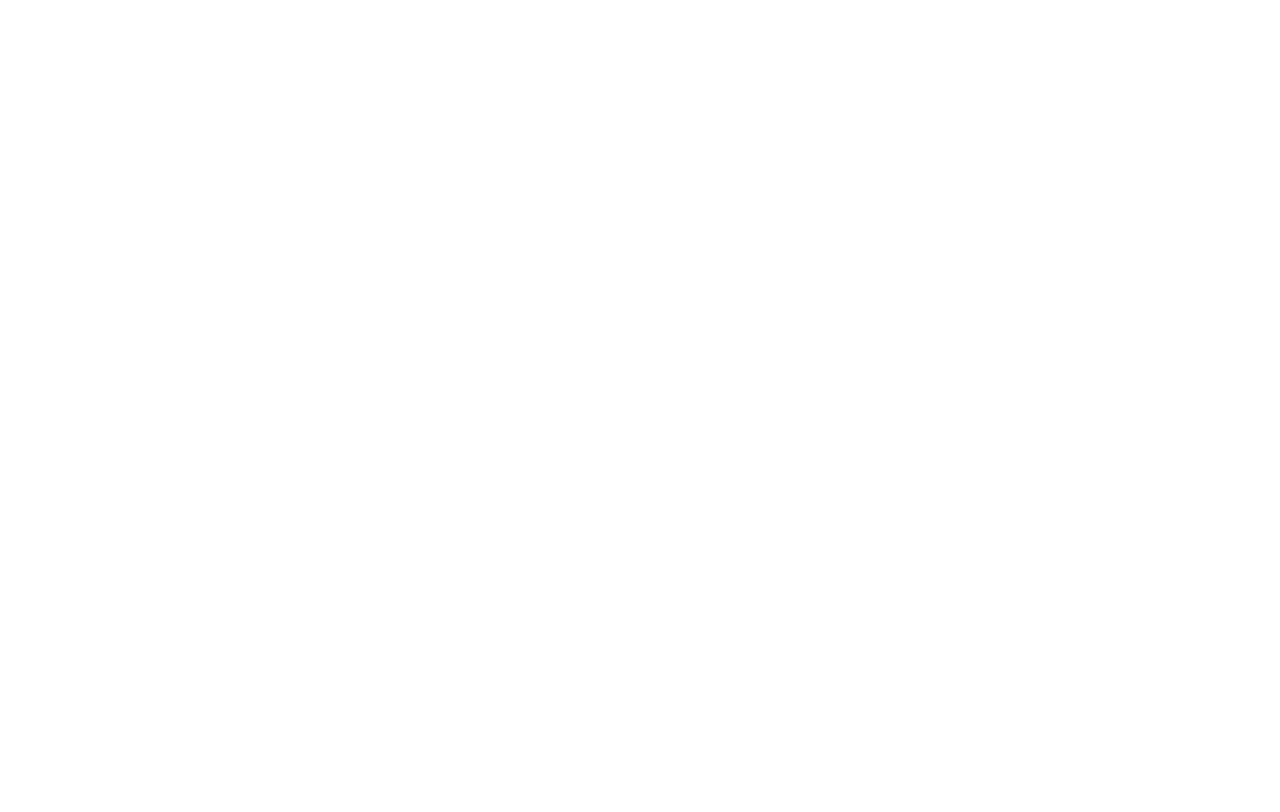
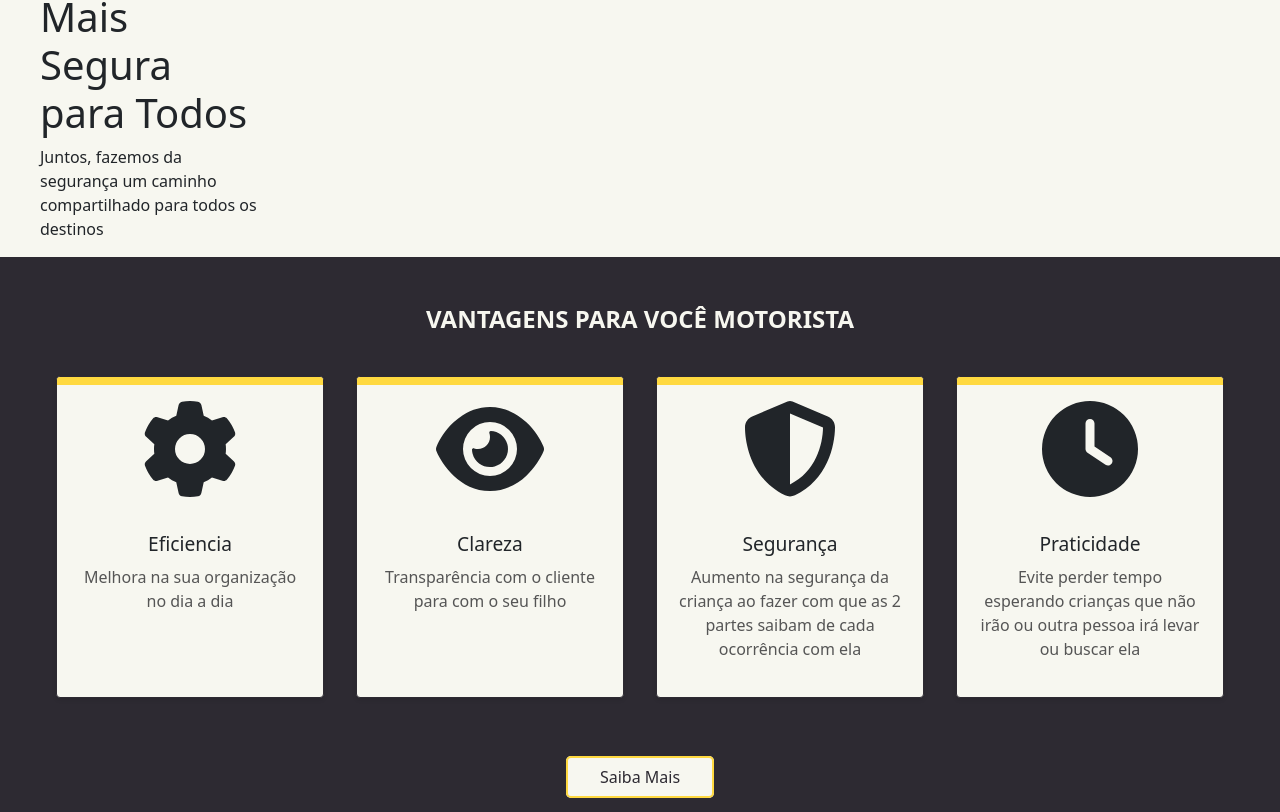
Before and after one commit to Safe-Ride/site-institucional, a React (Create React App) app in the folder react/site-institucional/: page /responsavel in a window 1280 px wide. Before the commit this address had no page. Shown: the part 347-1159 px from the top of the page. Before the commit the page ends 800 px from the top, so only its background shows below. Built offline with nearby package versions, Linux system fonts and the light colour scheme.

Commit message:
início tela responsavel

```diff
--- a/react/site-institucional/src/pages/home/Home.jsx
+++ b/react/site-institucional/src/pages/home/Home.jsx
@@ -5,11 +5,6 @@
 import Card from "../../components/cards/Cards";
 import { FontAwesomeIcon } from '@fortawesome/react-fontawesome';
 import { faGear, faEye, faShieldHalved, faClock } from '@fortawesome/free-solid-svg-icons';
-
-
-
-
-
 
 
 const Home = () => {
--- /dev/null
+++ b/react/site-institucional/src/pages/responsavel/Responsavel.jsx
@@ -0,0 +1,175 @@
+import React from "react";
+import styles from "./Responsavel.module.css";
+import Header from "../../components/Header/Header";
+import Van from "../../utils/assets/van-escolar.png"
+import Card from "../../components/cards/Cards";
+import { FontAwesomeIcon } from '@fortawesome/react-fontawesome';
+import { faGear, faEye, faShieldHalved, faClock } from '@fortawesome/free-solid-svg-icons';
+
+const Responsavel = () => {
+  return (
+    <>
+      <Header />
+      <div className={styles["banner-responsavel"]}>
+        <div className={styles["container"]}>
+          <div className={styles["titlepage"]}>
+            <h1>
+              Segurança em Movimento: Por uma Viagem Mais Segura para
+                Todos
+            </h1>
+            <p className={styles["pt-2"]}>
+              Juntos, fazemos da segurança um caminho compartilhado para todos
+              os destinos
+            </p>
+          </div>
+          {/* <div className={styles["img-van"]}>
+            <img className={styles["img-Banner"]} src={Van} alt="Van Escolar" />
+          </div> */}
+        </div>
+      </div>
+      <div className={styles["vantagens-motorista"]}>
+        <div className={styles["container"]}>
+          <h2 className={styles["title"]}>
+            <strong>Vantagens para você motorista</strong>
+          </h2>
+          <div className={styles['row']}>
+            <Card
+              image={<FontAwesomeIcon icon={faGear} size="6x" />}
+              alt="Imagem do Card de eficiencia"
+              title="Eficiencia "
+              description="Melhora na sua organização no dia a dia"
+            />
+            <Card
+              image={<FontAwesomeIcon icon={faEye} size="6x" />}
+              alt="Imagem do Card de Clareza"
+              title="Clareza "
+              description="Transparência com o cliente para com o seu filho"
+            />
+            <Card
+              image={<FontAwesomeIcon icon={faShieldHalved} size="6x" />}
+              alt="Imagem do Card de Segurança"
+              title="Segurança "
+              description="Aumento na segurança da criança ao fazer com que as 2 partes saibam de cada ocorrência com ela"
+            />
+            <Card
+              image={<FontAwesomeIcon icon={faClock} size="6x" />}
+              alt="Imagem do Card de Praticidade"
+              title="Praticidade "
+              description="Evite perder tempo esperando crianças que não irão ou outra pessoa irá levar ou buscar ela"
+            />
+          </div>
+            <div className={styles['btn']}>
+              <a href="#" className={styles['btn-white']}>Saiba Mais</a>
+            </div>
+        </div>
+      </div>
+      {/* <div class="brand_color">
+        <div class="container">
+          <div class="row">
+            <div class="col-md-12">
+              <div class="titlepage">
+                <h2>SafeRide Tracker</h2>
+              </div>
+            </div>
+          </div>
+          <div class="row">
+            <div class="col-xl-6 col-lg-6 col-md-12 col-sm-12">
+              <div class="about_box">
+                <figure><img src="images/criancas-van.png" /></figure>
+              </div>
+            </div>
+            <div class="col-xl-6 col-lg-6 col-md-12 col-sm-12">
+              <div class="about_box">
+
+                <h2>Com o SafeRide Tracker, você sabe quando seu filho entra na van escolar e chega à escola,
+                  proporcionando tranquilidade enquanto segue seu dia! .</h2>
+              </div>
+            </div>
+          </div>
+        </div>
+
+      </div>
+
+
+      <div class="about">
+        <div class="container">
+
+        </div>
+      </div>
+
+      <div class="whyschose">
+        <div class="container">
+
+          <div class="row">
+            <div class="col-md-7">
+              <div class="title">
+                <h2>Por que <strong class="black">nos escolher</strong></h2>
+                <span>Sabendo de toda a preocupação que um pai tem com o seu filho, criamos um produto para deixar
+                  essa preocupação um pouco menor!
+                  Com funções que vão te mostrar quando seu filho entrou na van e
+                  foi deixado na escola e um chat para melhorar sua comunicação com o motorista em caso de algum
+                  imprevisto ou notificar a ele uma possível falta. </span>
+              </div>
+            </div>
+          </div>
+        </div>
+      </div>
+      <div class="choose_bg">
+        <div class="container">
+          <div class="white_bg">
+            <div class="row">
+              <div class="col-xl-3 col-lg-3 col-md-6 col-sm-12">
+                <div class="for_box">
+                  <i><img src="icon/1.png" /></i>
+                  <h3>Tranquilidade</h3>
+                  <p>Fique mais tranquilo ao ser notificado sobre seu filho durante o seu trajeto para a escola </p>
+                </div>
+              </div>
+              <div class="col-xl-3 col-lg-3 col-md-6 col-sm-12">
+                <div class="for_box">
+                  <i><img src="icon/2.png" /></i>
+                  <h3>Segurança</h3>
+                  <p>A segurança do seu filho será aumentada ao ambas as partes estarem cientes da localização da
+                    criança durante o dia </p>
+                </div>
+              </div>
+              <div class="col-xl-3 col-lg-3 col-md-6 col-sm-12">
+                <div class="for_box">
+                  <i><img src="icon/3.png" /></i>
+                  <h3>Comunicação</h3>
+                  <p>Facilite a sua comunicação com o motorista por um meio mais diveto</p>
+                </div>
+              </div>
+
+            </div>
+          </div>
+        </div>
+      </div>
+
+      <div class="service">
+        <div class="container">
+          <div class="row">
+            <div class="col-md-8 ">
+              <div class="title">
+                <h2>Mais detalhes</h2>
+                <span>Entenda um pouco melhor nosso SafeRide Tracker</span>
+              </div>
+            </div>
+          </div>
+          <div class="row">
+            <div class="title">
+              <span>Oferecemos notificações exclusivas em tempo real, permitindo que você acompanhe cada ação do
+                motorista e saiba a localização do seu filho com apenas um olhar na barra de notificações. Além disso,
+                dentro do aplicativo, você terá acesso detalhado aos horários precisos. Facilitamos ainda mais sua
+                experiência ao disponibilizar boletos de pagamento no app, indicando quais foram pagos e quais estão
+                pendentes, eliminando preocupações relacionadas a pagamentos.</span>
+            </div>
+
+          </div>
+        </div>
+      </div> */}
+    </>
+
+  );
+};
+export default Responsavel;
--- /dev/null
+++ b/react/site-institucional/src/pages/responsavel/Responsavel.module.css
@@ -0,0 +1,168 @@
+:root {
+    --header-height: 3.5rem;
+    --h2-font-size: 1.25rem;
+    --small-font-size: 0.813rem;
+    --font-semi-bold: 600;
+    --z-tooltip: 10;
+    --z-fixed: 100;
+    --amarelo: #ffd940;
+    --amarelo-claro: #ffe990;
+    --branco: #f7f7f0;
+    --cinza: #41485d;
+    --preto: #2d2a32;
+    --fonte: 'Montserrat', sans-serif;
+}
+.banner-responsavel{
+    background-color: var(--branco);
+    width: 100%;
+
+}
+
+.container {
+    width: 100%;
+    margin: 0 auto;
+    max-width: 1200px;
+    display: grid;
+    grid-template-columns: repeat(12, 1fr);
+    grid-gap: 10px;
+
+}
+.banner-main .container{
+    padding-bottom: 2.5rem;
+}
+.banner-main-text{
+    grid-column: 1 / span 4;
+    margin-top: 3rem;
+    position: relative;
+    width: 100%;
+    min-height: 1px;
+}
+.text-uppercase{
+    text-transform: uppercase;
+    font-size: 32px;
+    font-weight:900;
+}
+.banner-main-text p{
+    margin: 0;
+    margin-top: 2rem;
+    font-weight: 300;
+    font-size: 16px;
+}
+.img-van{
+    display: flex;
+    grid-column: span 8;
+    justify-content: center;
+    align-items: center;
+
+}
+
+
+.img-Banner {
+    width: 100%;
+    max-width: 638px;
+    height: auto;
+    max-height: 369px;
+    object-fit: contain;
+}
+.button-container {
+    display: flex;
+    flex-direction: column;
+    align-items: center;
+    padding: 5px;
+    border-radius: 5px;
+}
+
+.button-container a {
+    margin: 10px 0;
+    width: 100%;
+    text-align: center;
+    color: white;
+    padding: 10px;
+    text-decoration: none;
+    border-radius: 5px;
+}
+
+.btn-yellow {
+    background-color: var(--amarelo);
+    color: var(--preto) !important;
+}
+
+.btn-black {
+    background-color: var(--preto);
+    border: 1px solid white;
+}
+.vantagens-motorista{
+    background-color: var(--preto);
+    width: 100%;
+    display: flex;
+    flex-direction: column;
+}
+.vantagens-motorista .container{
+    display: flex;
+    flex-direction: column;
+    align-items: center;
+    padding: 1rem;
+}
+.vantagens-motorista .title{
+    margin: 2rem;
+    font-size: 24px;
+    font-weight: bold;
+    text-transform: uppercase;
+    grid-column: 5 / span 5;
+    color: var(--branco);
+}
+.row{
+    display: flex;
+    flex-direction: row;
+    justify-content: space-between;
+    width: 100%;
+    gap: 2rem;
+}
+.btn{
+    padding: 7px 41px !important;
+    margin-top: 30px;
+    border-radius: 5px;
+    display: inline-block;
+    float: right;
+    text-align: center;
+}
+.btn-white{
+    background: var(--branco);
+    border: var(--amarelo) solid 2px;
+    color: var(--preto) !important;
+    text-decoration: none;
+    border-radius: 5px;
+    padding: 8px 2rem 8px;
+}
+
+.brand_color .titlepage h2 {
+	font-weight: bold;
+	font-size: 40px !important;
+	text-transform: uppercase;
+	text-decoration-line: underline;
+}
+
+.Lastestnews .titlepage {
+	text-align: center;
+	margin-bottom: 60px;
+}
+
+.Lastestnews .titlepage span {
+	color: #060606;
+	font-size: 17px;
+	line-height: 23px;
+}
+
+.brand_color .titlepage {
+	margin-top: 70px;
+	padding-bottom: 70px;
+	text-align: center;
+}
+
+.col-md-12 {
+	position: relative;
+	width: 100%;
+	min-height: 1px;
+	display: flex;
+	justify-content: center;
+}
--- a/react/site-institucional/src/routes.js
+++ b/react/site-institucional/src/routes.js
@@ -1,5 +1,6 @@
 import React from "react";
 import Home from "./pages/home/Home";
+import Responsavel from "./pages/responsavel/Responsavel";
 import { BrowserRouter, Routes, Route } from "react-router-dom";
 
 
@@ -9,7 +10,7 @@
             <BrowserRouter>
                 <Routes>
                     <Route path="/" element={<Home />} />
-                    {/* <Route path="/responsavel" element={<Responsavel />} /> */}
+                    <Route path="/responsavel" element={<Responsavel />} />
                 </Routes>
             </BrowserRouter>
         </>
```
